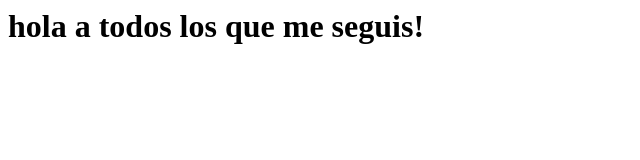
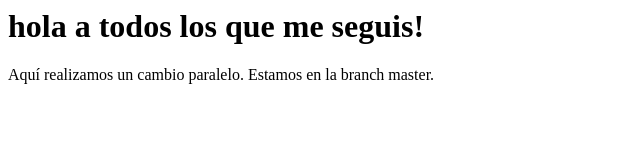
Before and after one commit to f2sc/TestRepositoryGit, a plain HTML site: page pagina.html in a window 1280 px wide. Shown: the whole page, without its empty margins (0-640 px from the left). Drawn offline with Linux system fonts and the light colour scheme.

Commit message:
Cambiado un párrafo en página.html

```diff
--- a/pagina.html
+++ b/pagina.html
@@ -4,5 +4,6 @@
 	</head>
 	<body>
 		<h1>hola a todos los que me seguis!</h1>
+		<p>Aquí realizamos un cambio paralelo. Estamos en la branch master.</p>
 	</body>
 </html>
```
